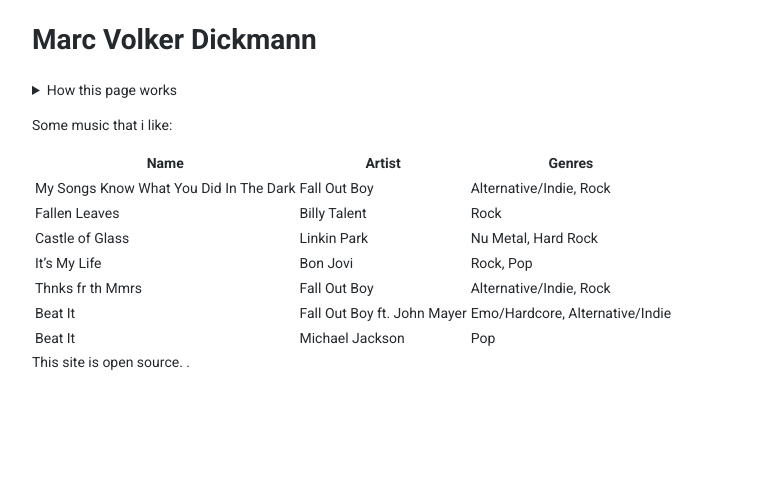
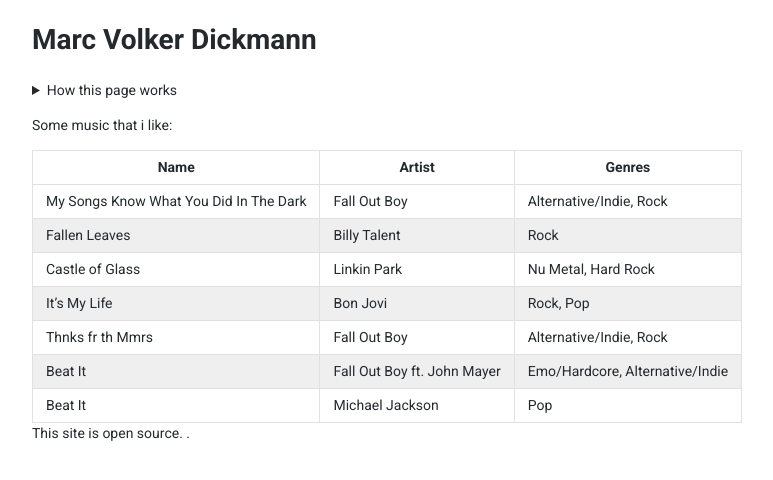
Before and after one commit to marc-q/fmtone, a Jekyll site: the page built from music.md, in a window 1280 px wide. Shown: the top 480 px of the page, without its empty margins (116-889 px from the left). Built offline with Jekyll 4.4.1, drawn with Linux system fonts in a browser that asks for light colours.

Commit message:
Add CSS rules for tables.

```diff
--- a/_layouts/default.html
+++ b/_layouts/default.html
@@ -14,6 +14,9 @@
       li:before {content: 'x'; position: absolute; margin-left: -1.5em;}
       ul {margin-bottom: 15px;}
       li {margin-bottom: 5px;}
+      table {border-collapse: collapse;}
+      table td, table th {border: 1px solid #dfe2e5; padding: 6px 13px;}
+      tbody tr:nth-child(even) {background-color: #efefef;}
       @media (min-width: 984px) {body {width: 984px; margin: 0 auto;}}
     </style>
     <link href="https://fonts.googleapis.com/css?family=Roboto:300,300i,400,400i,700,700i" rel="stylesheet">
```
